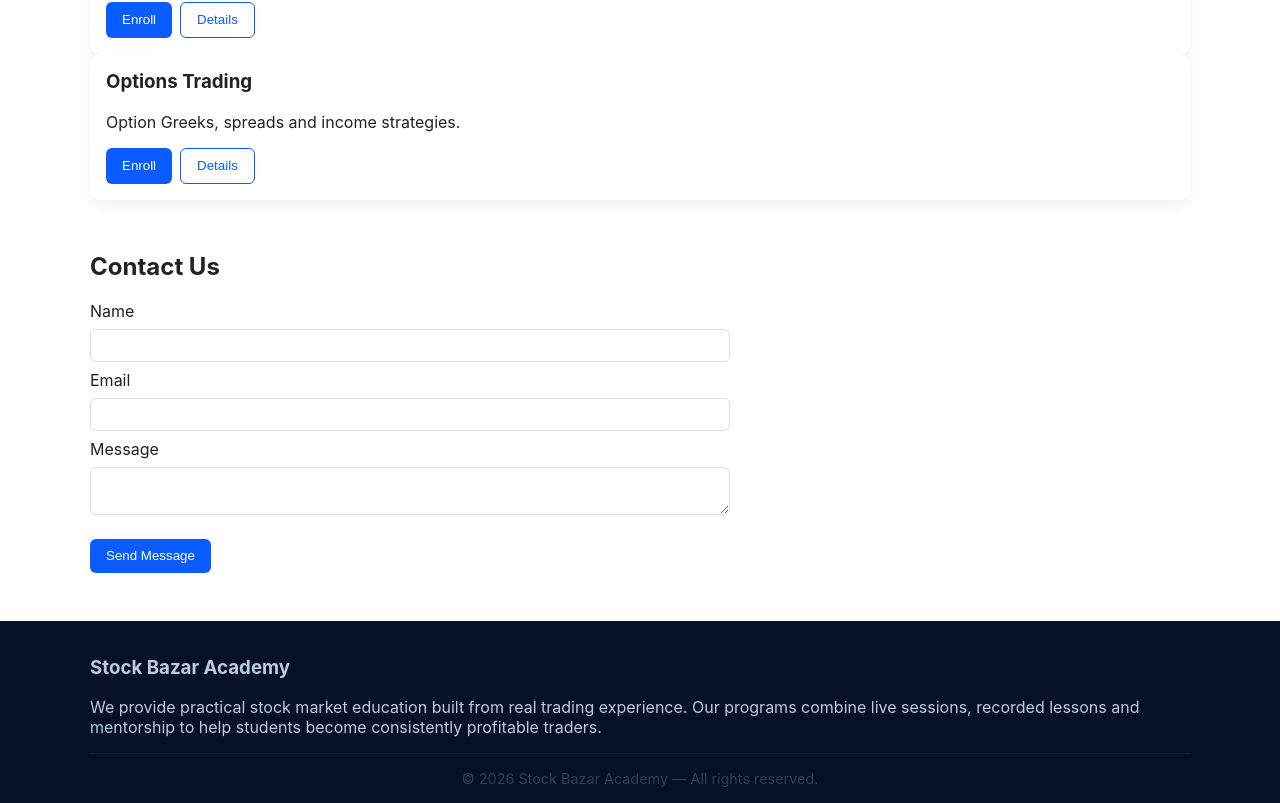
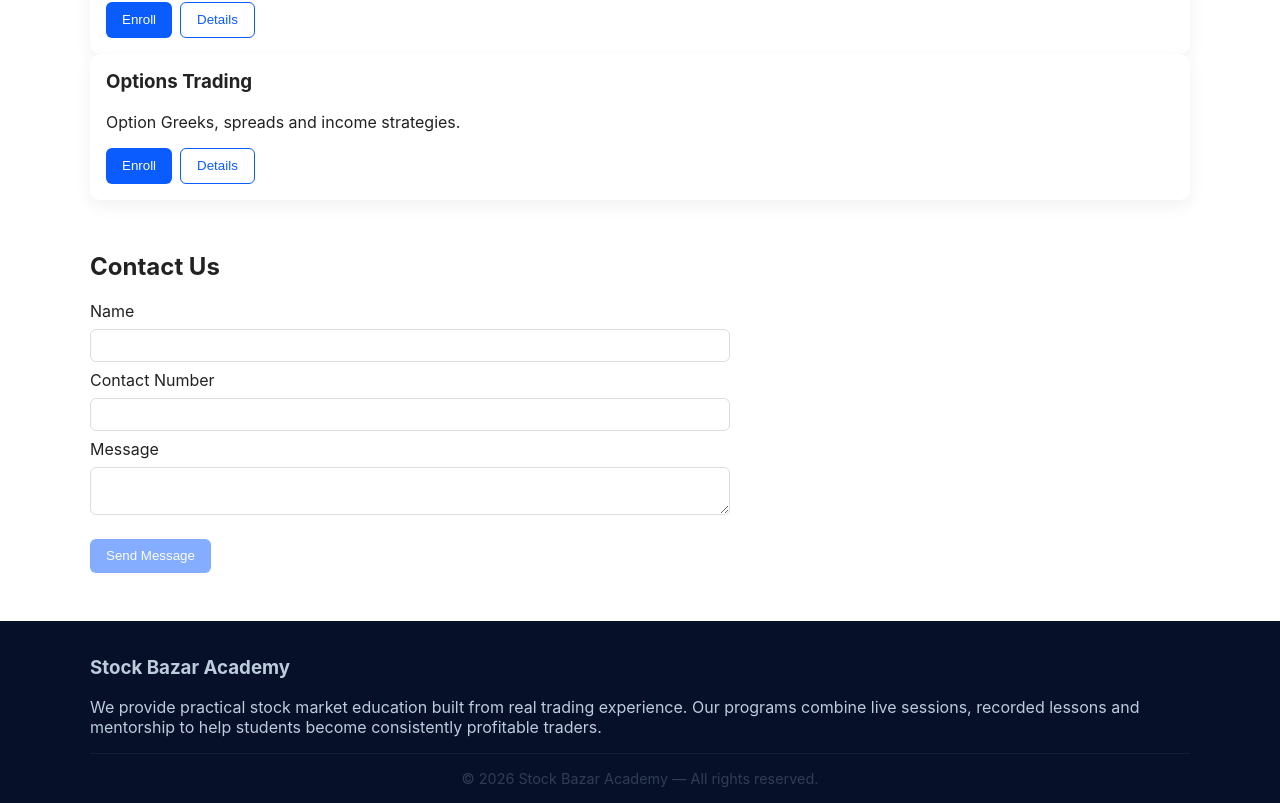
Before and after one commit to muskanthapa2000/business, a React (Create React App) app in the folder business/: page / in a window 1280 px wide. Shown: the part 1445-2248 px from the top of the page. Built offline with nearby package versions, Linux system fonts and the light colour scheme.

Commit message:
added aout info correctly

```diff
--- a/business/src/App.css
+++ b/business/src/App.css
@@ -201,6 +201,16 @@
 
 .contact-form { display:grid; gap:0.5rem; max-width:640px; }
 .contact-form input, .contact-form textarea { padding:0.5rem; border:1px solid #ddd; border-radius:6px; }
+.contact-form input:disabled, .contact-form textarea:disabled { background:#f4f6fb; }
+.btn:disabled {
+  opacity: 0.5;
+  cursor: not-allowed;
+}
+.input-error {
+  color: #c32f2f;
+  font-size: 0.9rem;
+  margin: 0;
+}
 
 .App-footer {
   background: #071029;
--- a/business/src/pages/Contact.js
+++ b/business/src/pages/Contact.js
@@ -1,8 +1,9 @@
 import React, { useState, useEffect } from 'react';
 
 export default function Contact({ prefill }) {
-  const [form, setForm] = useState({ name: '', email: '', message: '' });
+  const [form, setForm] = useState({ name: '', contact: '', message: '' });
   const [status, setStatus] = useState(null);
+  const [errors, setErrors] = useState({ contact: '' });
 
   useEffect(() => {
     if (prefill) {
@@ -10,14 +11,34 @@ export default function Contact({ prefill }) {
     }
   }, [prefill]);
 
+  useEffect(() => {
+    const contactError = form.contact && !/^\d{10}$/.test(form.contact)
+      ? 'Contact number must be exactly 10 digits.'
+      : '';
+    setErrors({ contact: contactError });
+  }, [form.contact]);
+
   function update(e) {
-    setForm({ ...form, [e.target.name]: e.target.value });
+    const { name, value } = e.target;
+    if (name === 'contact') {
+      const digitsOnly = value.replace(/[^0-9]/g, '');
+      setForm({ ...form, [name]: digitsOnly });
+      return;
+    }
+    setForm({ ...form, [name]: value });
   }
+
+  const isFormValid =
+    form.name.trim().length > 0 &&
+    form.contact.trim().length === 10 &&
+    form.message.trim().length > 0 &&
+    !errors.contact;
 
   function send(e) {
     e.preventDefault();
+    if (!isFormValid) return;
     const subject = encodeURIComponent('Stock Bazar Academy inquiry');
-    const body = encodeURIComponent(`Name: ${form.name}\nEmail: ${form.email}\n\nMessage:\n${form.message}`);
+    const body = encodeURIComponent(`Name: ${form.name}\nContact: ${form.contact}\n\nMessage:\n${form.message}`);
     const gmailUrl = `https://mail.google.com/mail/?view=cm&fs=1&to=7022muskan@gmail.com&su=${subject}&body=${body}`;
     window.open(gmailUrl, '_blank');
     setStatus('opened');
@@ -29,12 +50,16 @@ export default function Contact({ prefill }) {
       <form className="contact-form" onSubmit={send}>
         <label>Name</label>
         <input name="name" value={form.name} onChange={update} />
-        <label>Email</label>
-        <input name="email" value={form.email} onChange={update} />
+
+        <label>Contact Number</label>
+        <input name="contact" value={form.contact} onChange={update} maxLength={10} />
+        {errors.contact && <p className="input-error">{errors.contact}</p>}
+
         <label>Message</label>
         <textarea name="message" value={form.message} onChange={update} />
+
         <div className="actions">
-          <button className="btn primary" type="submit">Send Message</button>
+          <button className="btn primary" type="submit" disabled={!isFormValid}>Send Message</button>
         </div>
         {status === 'opened' && <p>Please complete the email in your mail app and send it.</p>}
       </form>
```
